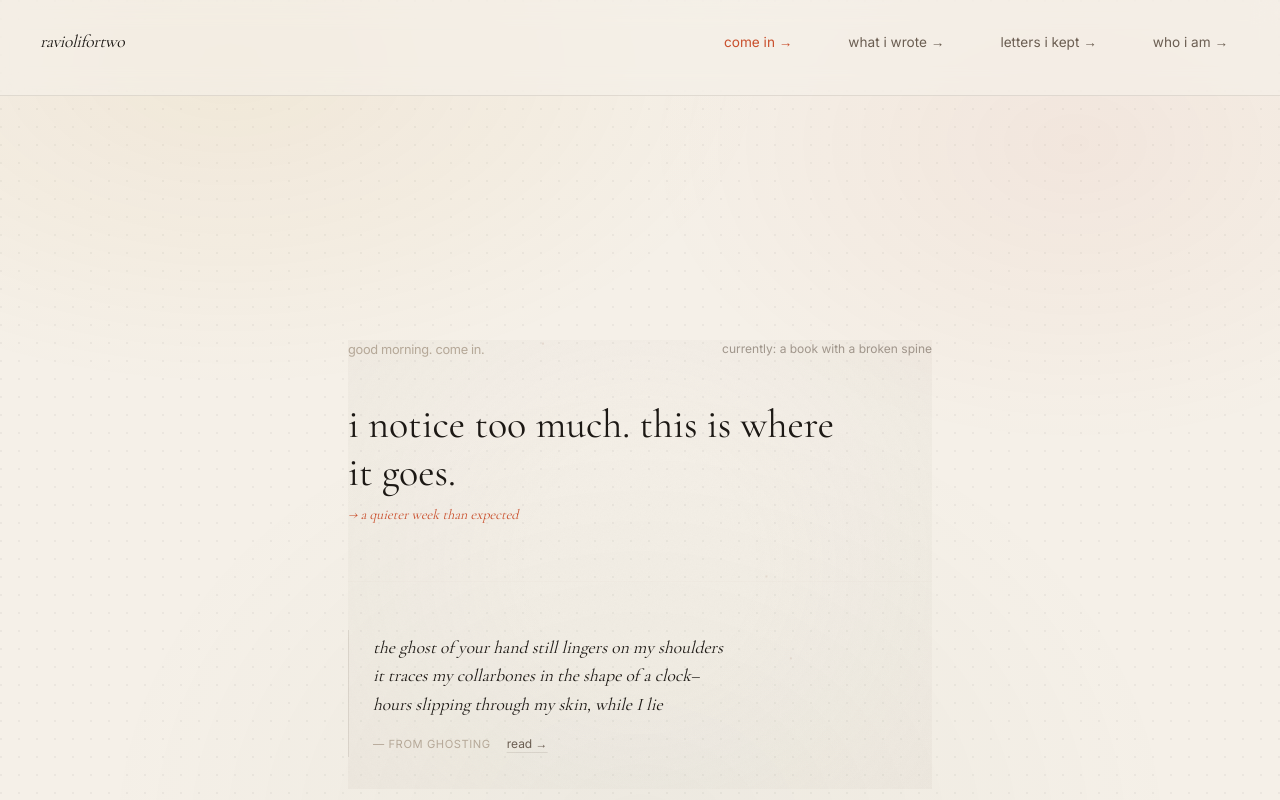
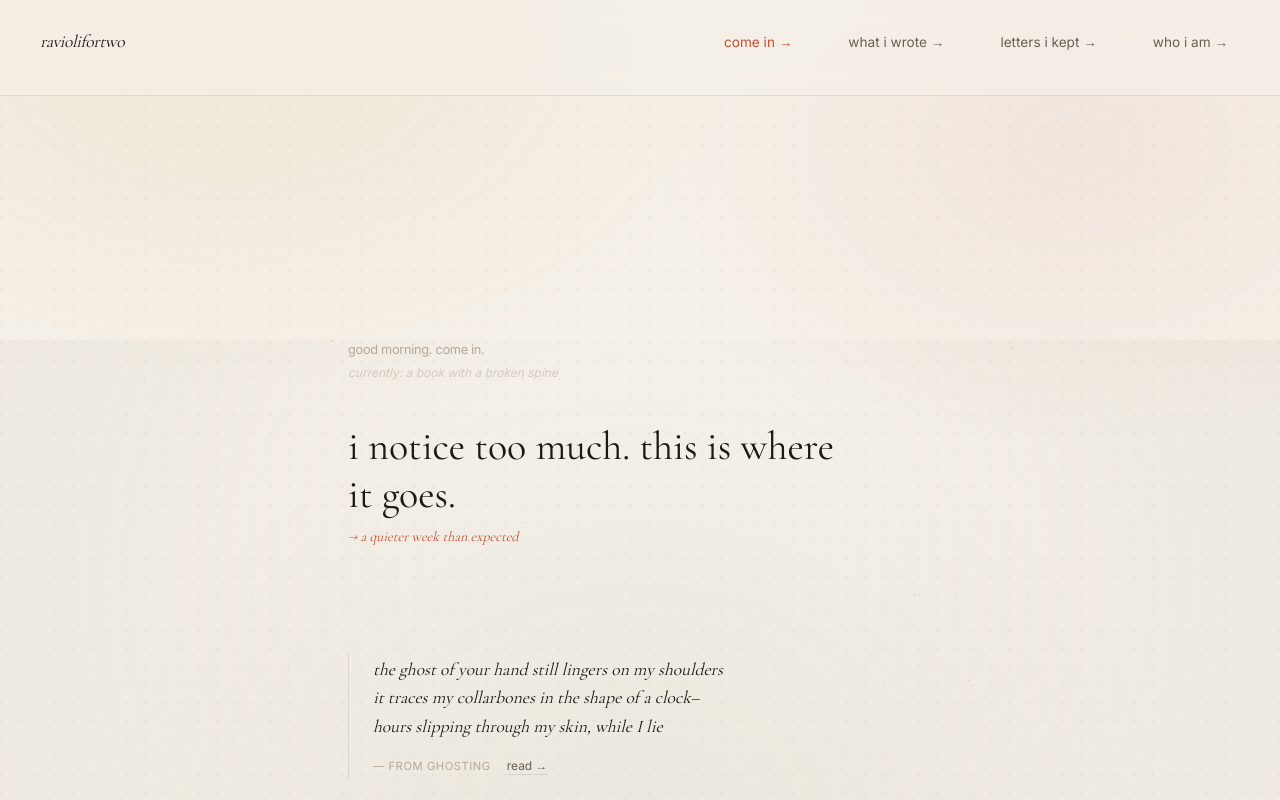
Before and after one commit to shlokamdar/raviolifortwo, a Next.js app: page / in a window 1280 px wide. Shown: the top 800 px of the page. Built offline with nearby package versions, Linux system fonts and the light colour scheme.

Commit message:
feat: implement hero section with ambient particles, time-based greetings, and dynamic status updates

```diff
--- a/src/app/page.tsx
+++ b/src/app/page.tsx
@@ -30,7 +30,7 @@ export default async function Home() {
         <AmbientParticles />
 
         <div className="flex flex-col gap-6 relative z-10">
-          <div className="flex justify-between items-start">
+          <div className="flex flex-col mb-4">
             <TimeGreeting />
             <CurrentlyDetail />
           </div>
--- a/src/components/AmbientParticles.tsx
+++ b/src/components/AmbientParticles.tsx
@@ -31,7 +31,7 @@ export function AmbientParticles() {
   }, []);
 
   return (
-    <div className="absolute inset-0 z-0 pointer-events-none overflow-hidden select-none" aria-hidden="true">
+    <div className="absolute inset-y-0 left-1/2 -translate-x-1/2 w-[100vw] z-0 pointer-events-none overflow-hidden select-none" aria-hidden="true">
       {particles.map((p) => (
         <div
           key={p.id}
--- a/src/components/CurrentlyDetail.tsx
+++ b/src/components/CurrentlyDetail.tsx
@@ -26,8 +26,8 @@ export function CurrentlyDetail() {
     if (!status) return null;
 
     return (
-        <div className="hidden sm:block opacity-60">
-            <p className="font-body text-[11px] md:text-[12px] text-[var(--color-ink-muted)] lowercase text-right">
+        <div className="opacity-50 mt-1">
+            <p className="font-body text-[11px] md:text-[12px] text-[var(--color-ink-faint)] lowercase text-left italic">
                 currently: {status}
             </p>
         </div>
--- a/src/components/HeroBackground.tsx
+++ b/src/components/HeroBackground.tsx
@@ -2,7 +2,7 @@
 
 export function HeroBackground() {
     return (
-        <div className="absolute inset-0 z-0 pointer-events-none overflow-hidden select-none" aria-hidden="true">
+        <div className="absolute inset-y-0 left-1/2 -translate-x-1/2 w-[100vw] z-0 pointer-events-none overflow-hidden select-none" aria-hidden="true">
             {/* Paper Texture using SVG feTurbulence */}
             <div className="absolute inset-0 opacity-[0.03] mix-blend-multiply">
                 <svg width="100%" height="100%" xmlns="http://www.w3.org/2000/svg">
--- a/src/components/TimeGreeting.tsx
+++ b/src/components/TimeGreeting.tsx
@@ -15,7 +15,7 @@ export function TimeGreeting() {
     if (!greeting) return null;
 
     return (
-        <p className="font-body text-[0.8rem] text-[var(--color-ink-faint)] mb-4 lowercase tracking-tight">
+        <p className="font-body text-[0.8rem] text-[var(--color-ink-faint)] lowercase tracking-tight">
             {greeting}
         </p>
     );
```
